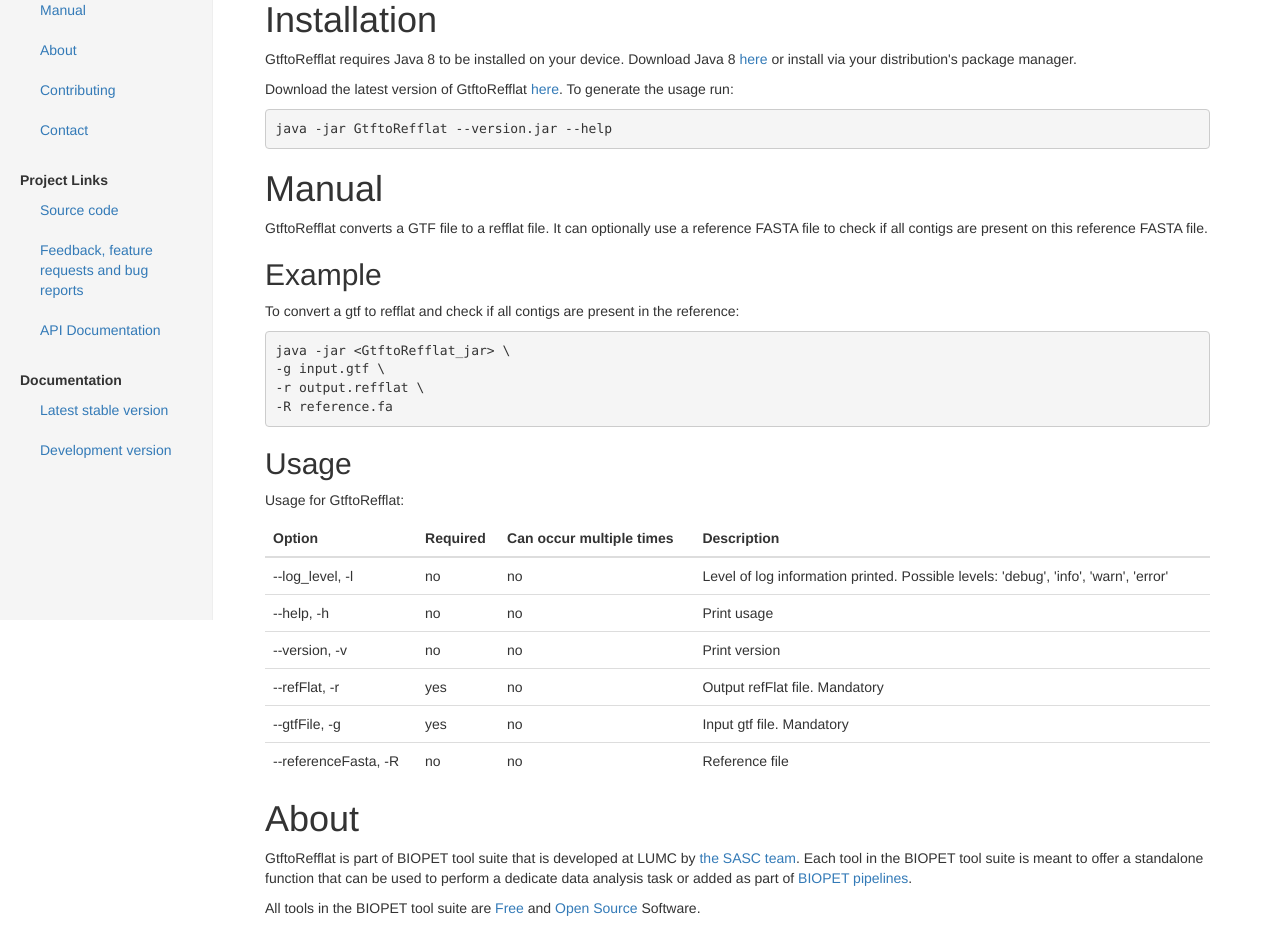
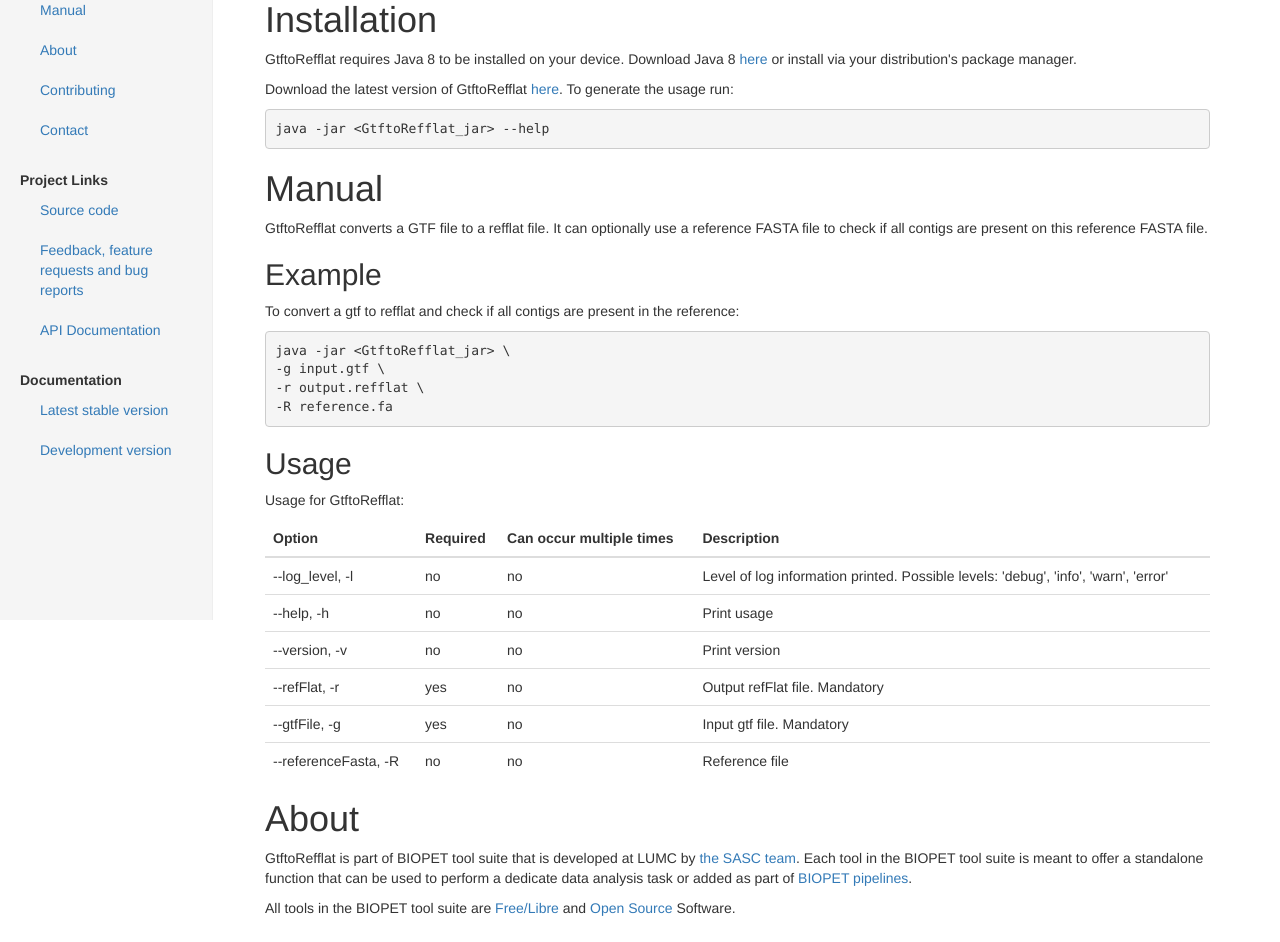
Before and after one commit to biopet/gtftorefflat, a plain HTML site: page develop/index.html in a window 1280 px wide. Shown: the part 180-1122 px from the top of the page. Drawn offline with nearby package versions, Linux system fonts and the light colour scheme.

Commit message:
updated site

```diff
--- a/develop/index.html
+++ b/develop/index.html
@@ -90,7 +90,7 @@
         or install via your distribution&#39;s package manager.</p>
         <p>Download the latest version of GtftoRefflat <a href="https://github.com/biopet/gtftorefflat/releases/">here</a>.
         To generate the usage run:</p>
-        <pre><code>java -jar GtftoRefflat --version.jar --help</code></pre>
+        <pre><code>java -jar &lt;GtftoRefflat_jar&gt; --help</code></pre>
 
         <h1 id="manual" class="section">Manual</h1>
         <p>GtftoRefflat converts a GTF file to a refflat file.
@@ -160,7 +160,7 @@
         <p>GtftoRefflat is part of BIOPET tool suite that is developed at LUMC by <a href="http://sasc.lumc.nl/">the SASC team</a>.
         Each tool in the BIOPET tool suite is meant to offer a standalone function that can be used to perform a
         dedicate data analysis task or added as part of <a href="http://biopet-docs.readthedocs.io/en/latest/">BIOPET pipelines</a>.</p>
-        <p>All tools in the BIOPET tool suite are <a href="https://www.gnu.org/philosophy/free-sw.html">Free</a> and
+        <p>All tools in the BIOPET tool suite are <a href="https://www.gnu.org/philosophy/free-sw.html">Free/Libre</a> and
         <a href="https://opensource.org/osd">Open Source</a> Software.</p>
 
         <h1 id="contributing" class="section">Contributing</h1>
```
